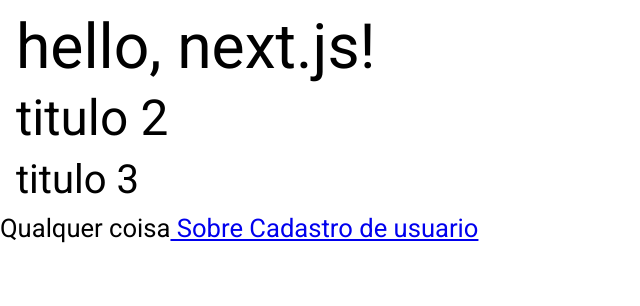
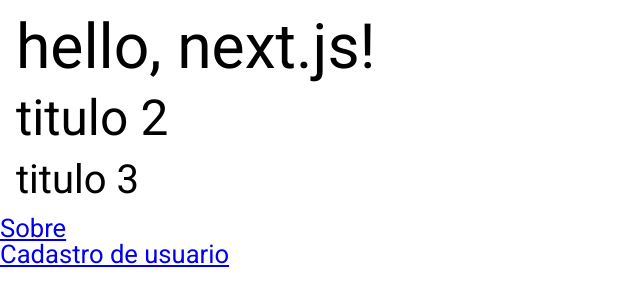
Before and after one commit to nicolewegrzyn/nicole, a Next.js app: page / in a window 1280 px wide. Shown: the top 306 px of the page, without its empty margins (0-640 px from the left). Built offline with nearby package versions, Linux system fonts and the light colour scheme.

Commit message:
aula 11/03

```diff
--- a/app/Sobre/page.tsx
+++ b/app/Sobre/page.tsx
@@ -1,9 +1,15 @@
+
+import Link from "next/link";
+
 export default function Sobre() {
     return (
         <>
             <h1> Sobre </h1>
             <p> informações sobre o site </p>
 
+
+            <li><Link href={'/'}> voltar</Link></li>
+
         </>
     );
 }
--- a/app/cadusuario/page.tsx
+++ b/app/Usuarios/cadusuario/page.tsx
@@ -1,9 +1,13 @@
+import Link from "next/link";
+
 export default function CadUsuario () {
     return (
         <>
             <h1> cadastro </h1>
             <p> insira as informações do usuário </p>
 
+
+            <li><Link href={'/'}> voltar</Link></li>
         </>
     );
 }
--- a/app/page.tsx
+++ b/app/page.tsx
@@ -7,10 +7,16 @@
      <h1> hello, next.js! </h1>
      <h2> titulo 2 </h2>
      <h3> titulo 3 </h3>
-     Qualquer coisa
 
-     <Link href={'/Sobre'}> Sobre</Link>
-     <Link href={'/cadusuario'}> Cadastro de usuario </Link>
+
+     <ul>
+
+     <li><Link href={'/Sobre'}> Sobre</Link></li>
+     <li><Link href={'/cadusuario'}> Cadastro de usuario </Link></li>
+
+     </ul>
+
+
 
     </>
   );
```
